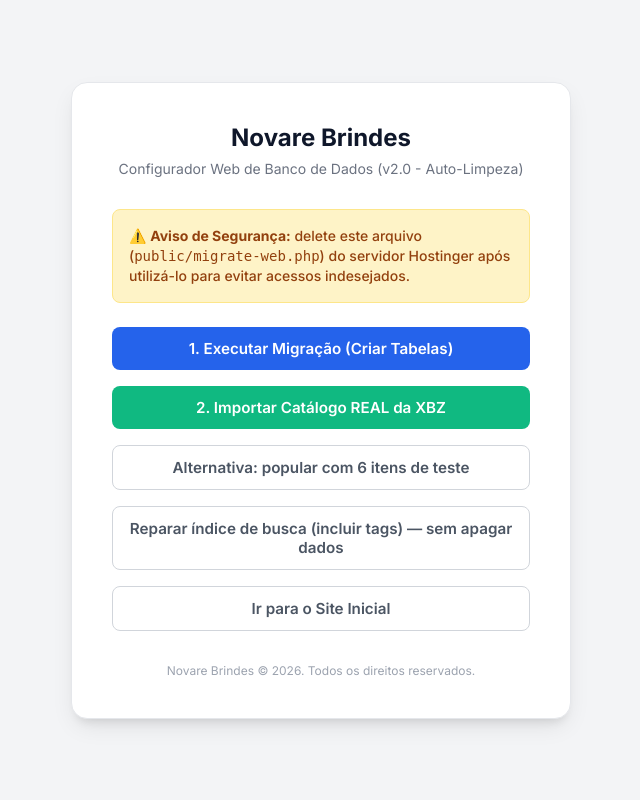
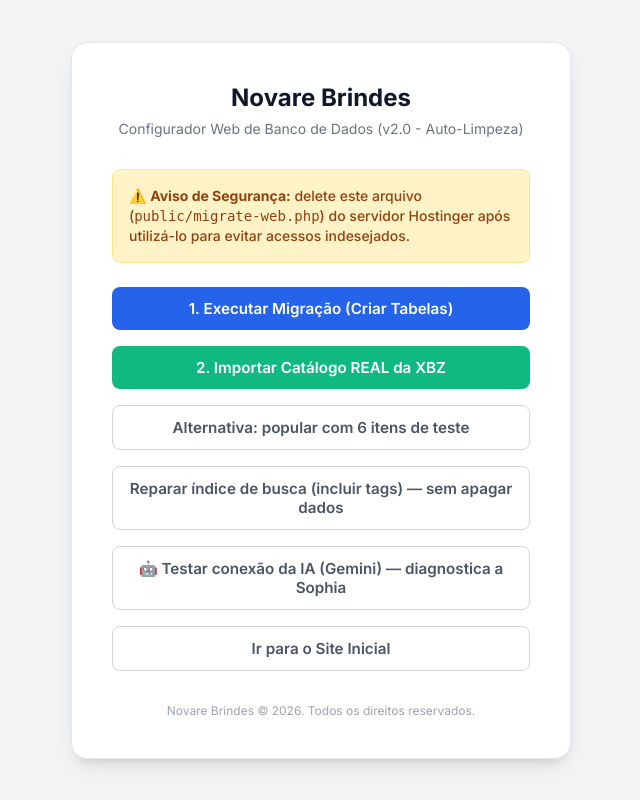
Before and after one commit to Inovassie-Acessoria/OFICIAL-site-novare, a PHP site: page /migrate-web.php in a window 1280 px wide. Shown: the whole page, without its empty margins (319-959 px from the left). Run offline with PHP 8.4, Linux system fonts and the light colour scheme.

Commit message:
feat: botao "Testar conexao da IA (Gemini)" no configurador web
Diagnostica por que a Sophia nao responde de forma inteligente em producao:
chama o Gemini usando a GEMINI_API_KEY do .env DESTE servidor e mostra o
resultado exato (OK / chave vazia / HTTP 400 chave invalida / erro de SSL).
Ajuda a corrigir o .env de producao, que e mantido manualmente no servidor.

Co-Authored-By: Claude Opus 4.8 <noreply@anthropic.com>

```diff
--- a/public/migrate-web.php
+++ b/public/migrate-web.php
@@ -203,6 +203,46 @@ if ($action === 'migrate') {
     } catch (Throwable $e) {
         $error = "Erro ao recriar índice de busca: " . $e->getMessage();
     }
+} elseif ($action === 'testar-ia') {
+    // Diagnóstico: testa se ESTE servidor consegue falar com o Gemini usando a
+    // GEMINI_API_KEY do .env de produção. Não altera nada. Se falhar, a Sophia
+    // fica presa no modo de busca simples ("Veja algumas opções...").
+    $key   = trim((string) (Env::get('GEMINI_API_KEY', '') ?? ''));
+    $model = (string) (Env::get('GEMINI_MODEL', 'gemini-2.5-flash') ?? 'gemini-2.5-flash');
+    if ($key === '') {
+        $error = "GEMINI_API_KEY está VAZIA no .env deste servidor. É por isso que a Sophia não responde de forma inteligente. "
+            . "Edite o arquivo .env na Hostinger e defina GEMINI_API_KEY (chave AIza... do Google AI Studio).";
+    } else {
+        $mascara = substr($key, 0, 6) . '...' . substr($key, -4);
+        $url = 'https://generativelanguage.googleapis.com/v1beta/models/' . rawurlencode($model) . ':generateContent?key=' . urlencode($key);
+        $ch = curl_init($url);
+        curl_setopt_array($ch, [
+            CURLOPT_RETURNTRANSFER => true,
+            CURLOPT_POST           => true,
+            CURLOPT_HTTPHEADER     => ['Content-Type: application/json'],
+            CURLOPT_POSTFIELDS     => json_encode(['contents' => [['role' => 'user', 'parts' => [['text' => 'ok']]]]]),
+            CURLOPT_TIMEOUT        => 25,
+            CURLOPT_SSL_VERIFYPEER => true,
+        ]);
+        $body  = curl_exec($ch);
+        $code  = (int) curl_getinfo($ch, CURLINFO_HTTP_CODE);
+        $errno = curl_errno($ch);
+        $errstr = curl_error($ch);
+        curl_close($ch);
+
+        if ($errno !== 0) {
+            $error = "Falha de REDE/SSL ao chamar o Gemini (errno {$errno}: {$errstr}). Chave {$mascara}, modelo {$model}. "
+                . "Pode ser o certificado SSL do servidor bloqueando a saída para o Google.";
+        } elseif ($code === 200) {
+            $message = "✅ Gemini OK! Este servidor falou com a IA (HTTP 200, modelo {$model}, chave {$mascara}). "
+                . "A Sophia já deve responder de forma inteligente — teste o chat.";
+        } else {
+            $j = json_decode((string) $body, true);
+            $detalhe = isset($j['error']['message']) ? ' Google: ' . $j['error']['message'] : '';
+            $error = "Gemini recusou (HTTP {$code}, chave {$mascara}, modelo {$model})." . $detalhe
+                . " Geralmente é chave inválida (HTTP 400) ou modelo sem acesso. Corrija GEMINI_API_KEY / GEMINI_MODEL no .env do servidor.";
+        }
+    }
 }
 ?>
 <!DOCTYPE html>
@@ -341,6 +381,7 @@ if ($action === 'migrate') {
         </a>
         <a href="?action=seed" class="btn btn-outline">Alternativa: popular com 6 itens de teste</a>
         <a href="?action=reindex" class="btn btn-outline">Reparar índice de busca (incluir tags) — sem apagar dados</a>
+        <a href="?action=testar-ia" class="btn btn-outline">🤖 Testar conexão da IA (Gemini) — diagnostica a Sophia</a>
         <a href="/" class="btn btn-outline">Ir para o Site Inicial</a>
 
         <div class="footer">
```
